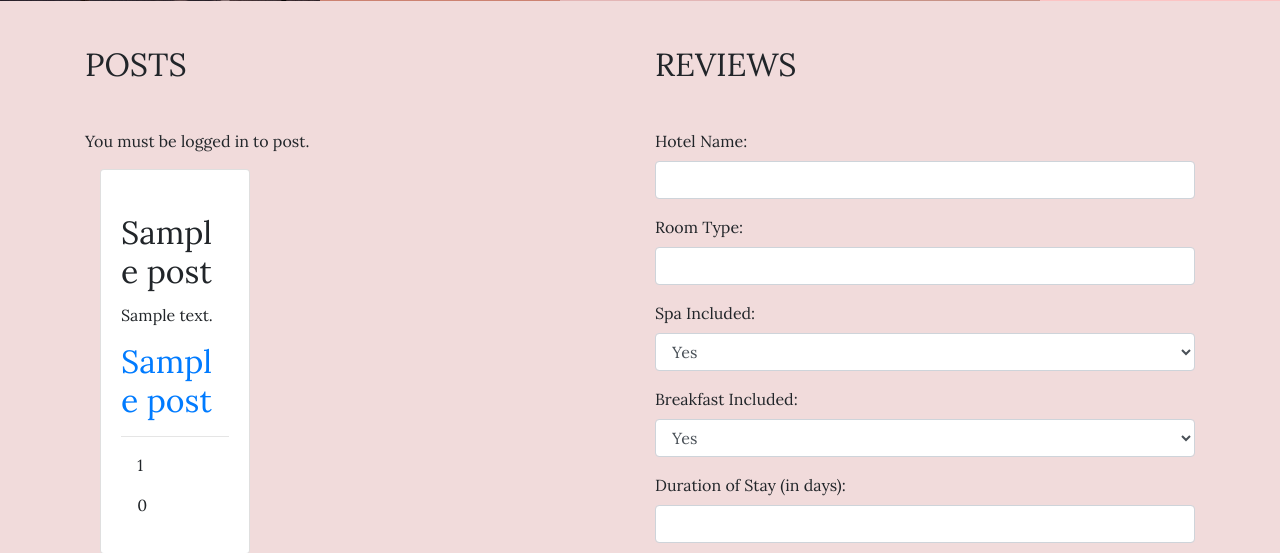
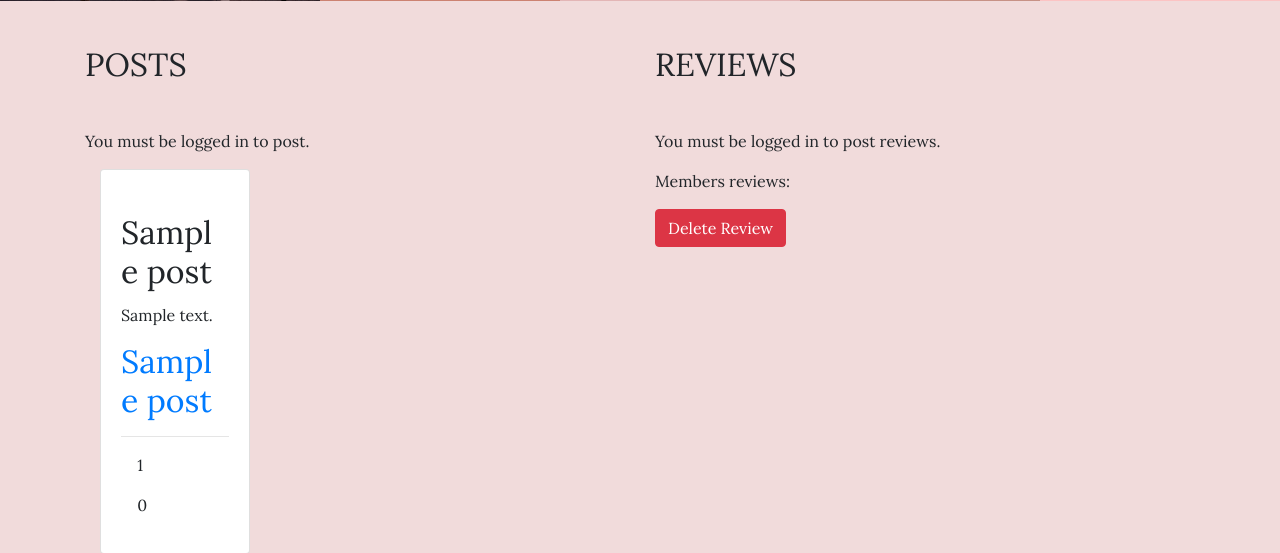
Before and after one commit to Hebaabbas/Hotels, a Django app: page /todo/posts/ in a window 1280 px wide. Shown: the part 329-882 px from the top of the page. Run offline with Django 3.2, Linux system fonts and the light colour scheme; tables that the repository leaves empty hold one stand-in row (values such as "Sample post").

Commit message:
add restrictions on posting reviews

```diff
--- a/todo/templates/todo/posts.html
+++ b/todo/templates/todo/posts.html
@@ -120,6 +120,7 @@
 
                 <div class="col-md-6">
                     <h2 class="section-heading">Reviews</h2>
+                    {% if user.is_authenticated %}
                     <!-- Form to Add a Review -->
                     <form action="/add_review" method="post">
                         <div class="form-group">
@@ -154,6 +155,9 @@
                         </div>
                         <button type="submit" class="btn custom-button">Add Review</button>
                     </form>
+                    {% else %}
+                    <p>You must be logged in to post reviews.</p>
+                    {% endif %}
                     <!-- Loop through reviews here -->
                     {% for review in review_list %}
                         <div class="review">
```
